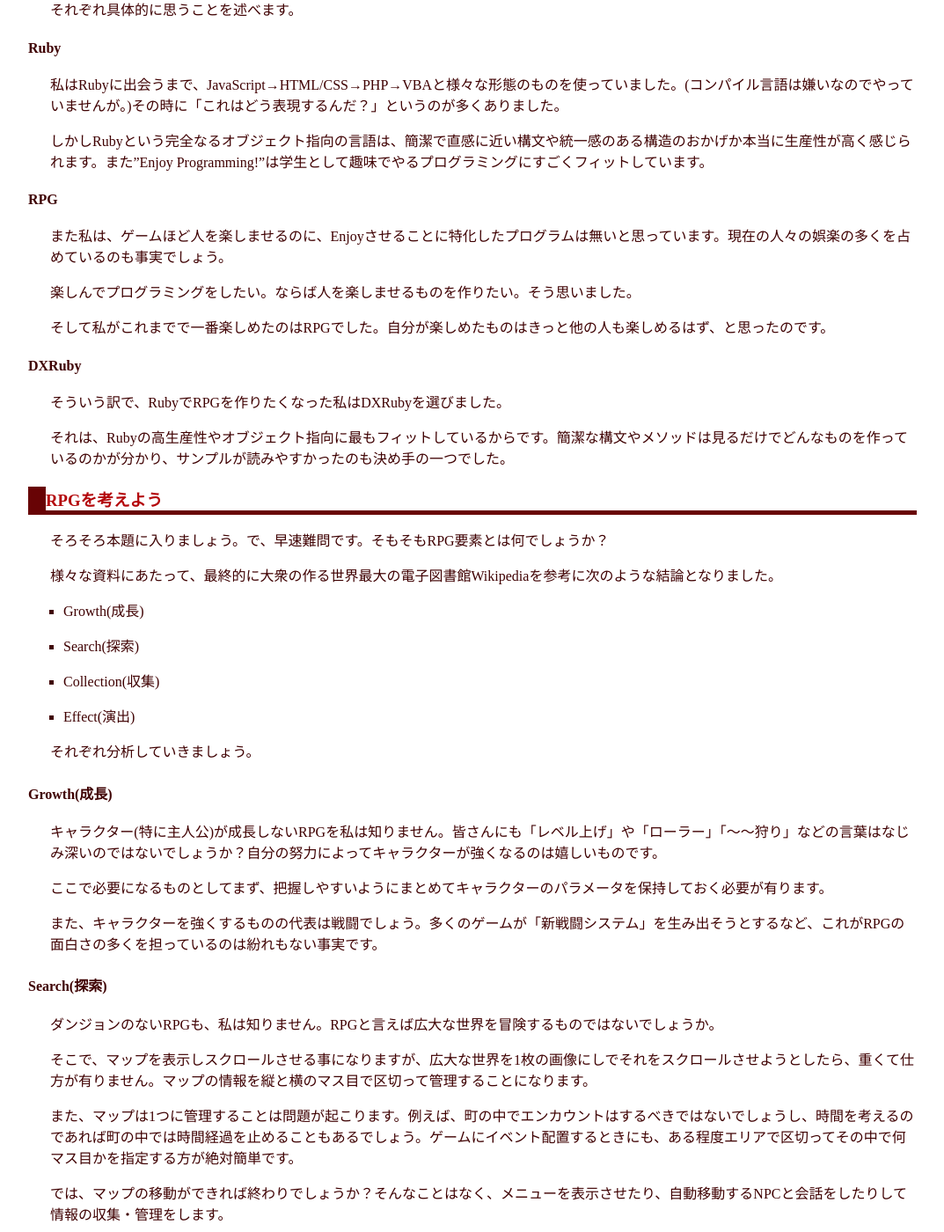
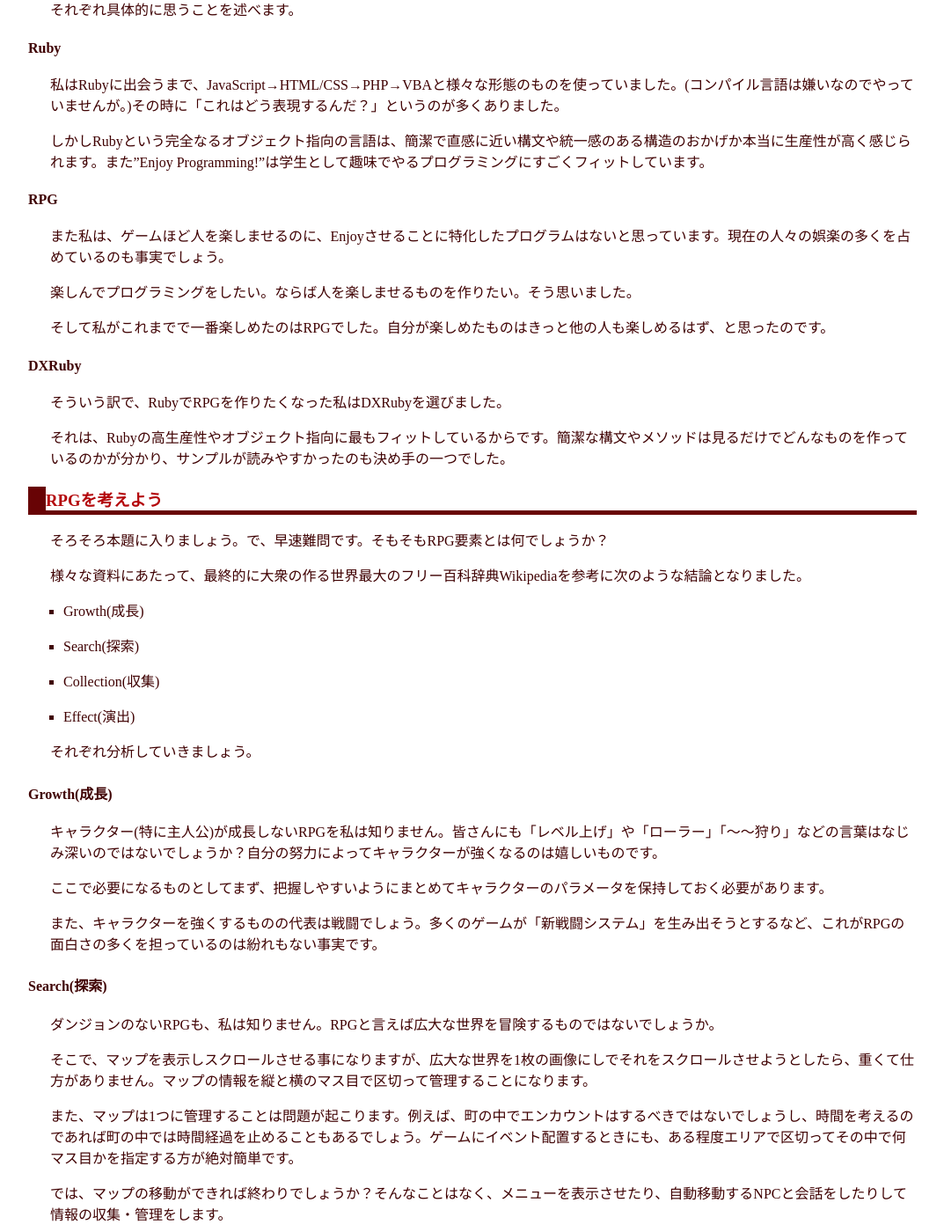
Before and after one commit to RPGP1/rpgp1.github.com, a Jekyll site: the page built from _posts/2013-12-17-DXRubyでRPGを作る.md, in a window 1280 px wide and 1400 px high, scrolled down 1088 px. Shown: the whole window at 88% size, without its empty margins (28-1101 px from the left). Built offline with Jekyll 4.4.1, drawn with Linux system fonts in a browser that asks for light colours; Markdown is read by kramdown in place of the engine named in the settings; some of the changed text lies outside the part shown.

Commit message:
Update 2013-12-17-DXRubyでRPGを作る.md

```diff
--- a/_posts/2013-12-17-DXRubyでRPGを作る.md
+++ b/_posts/2013-12-17-DXRubyでRPGを作る.md
@@ -29,7 +29,7 @@
 
 #### RPG
 
-また私は、ゲームほど人を楽しませるのに、Enjoyさせることに特化したプログラムは無いと思っています。現在の人々の娯楽の多くを占めているのも事実でしょう。
+また私は、ゲームほど人を楽しませるのに、Enjoyさせることに特化したプログラムはないと思っています。現在の人々の娯楽の多くを占めているのも事実でしょう。
 
 楽しんでプログラミングをしたい。ならば人を楽しませるものを作りたい。そう思いました。
 
@@ -45,7 +45,7 @@
 
 そろそろ本題に入りましょう。で、早速難問です。そもそもRPG要素とは何でしょうか？
 
-様々な資料にあたって、最終的に大衆の作る世界最大の電子図書館Wikipediaを参考に次のような結論となりました。
+様々な資料にあたって、最終的に大衆の作る世界最大のフリー百科辞典Wikipediaを参考に次のような結論となりました。
 
 + Growth(成長)
 + Search(探索)
@@ -58,7 +58,7 @@
 
 キャラクター(特に主人公)が成長しないRPGを私は知りません。皆さんにも「レベル上げ」や「ローラー」「～～狩り」などの言葉はなじみ深いのではないでしょうか？自分の努力によってキャラクターが強くなるのは嬉しいものです。
 
-ここで必要になるものとしてまず、把握しやすいようにまとめてキャラクターのパラメータを保持しておく必要が有ります。
+ここで必要になるものとしてまず、把握しやすいようにまとめてキャラクターのパラメータを保持しておく必要があります。
 
 また、キャラクターを強くするものの代表は戦闘でしょう。多くのゲームが「新戦闘システム」を生み出そうとするなど、これがRPGの面白さの多くを担っているのは紛れもない事実です。
 
@@ -66,7 +66,7 @@
 
 ダンジョンのないRPGも、私は知りません。RPGと言えば広大な世界を冒険するものではないでしょうか。
 
-そこで、マップを表示しスクロールさせる事になりますが、広大な世界を1枚の画像にしでそれをスクロールさせようとしたら、重くて仕方が有りません。マップの情報を縦と横のマス目で区切って管理することになります。
+そこで、マップを表示しスクロールさせる事になりますが、広大な世界を1枚の画像にしでそれをスクロールさせようとしたら、重くて仕方がありません。マップの情報を縦と横のマス目で区切って管理することになります。
 
 また、マップは1つに管理することは問題が起こります。例えば、町の中でエンカウントはするべきではないでしょうし、時間を考えるのであれば町の中では時間経過を止めることもあるでしょう。ゲームにイベント配置するときにも、ある程度エリアで区切ってその中で何マス目かを指定する方が絶対簡単です。
 
@@ -174,7 +174,7 @@
 
 DataモジュールからVGroupクラスを作るのでincludeしてサクッとやりたいところですが、Dataモジュールは`@@value`、これから作るVGroupクラスは`@value`とする必要があるので恐らく無理です。
 
-でも、難しくは有りません。次のようになります。
+でも、難しくはありません。次のようになります。
 
 {% highlight ruby %}
 module Data
@@ -264,7 +264,7 @@
 
 できました。いろいろ試してみて下さい。
 
-余りに長すぎてしまうので、他の機能についてはまた今度です。
+あまりに長すぎてしまうので、他の機能についてはまた今度です。
 
 ※実際には、DataクラスがRubyにあるためこのモジュール名は使えません。`GData'等としましょう。
 
```
